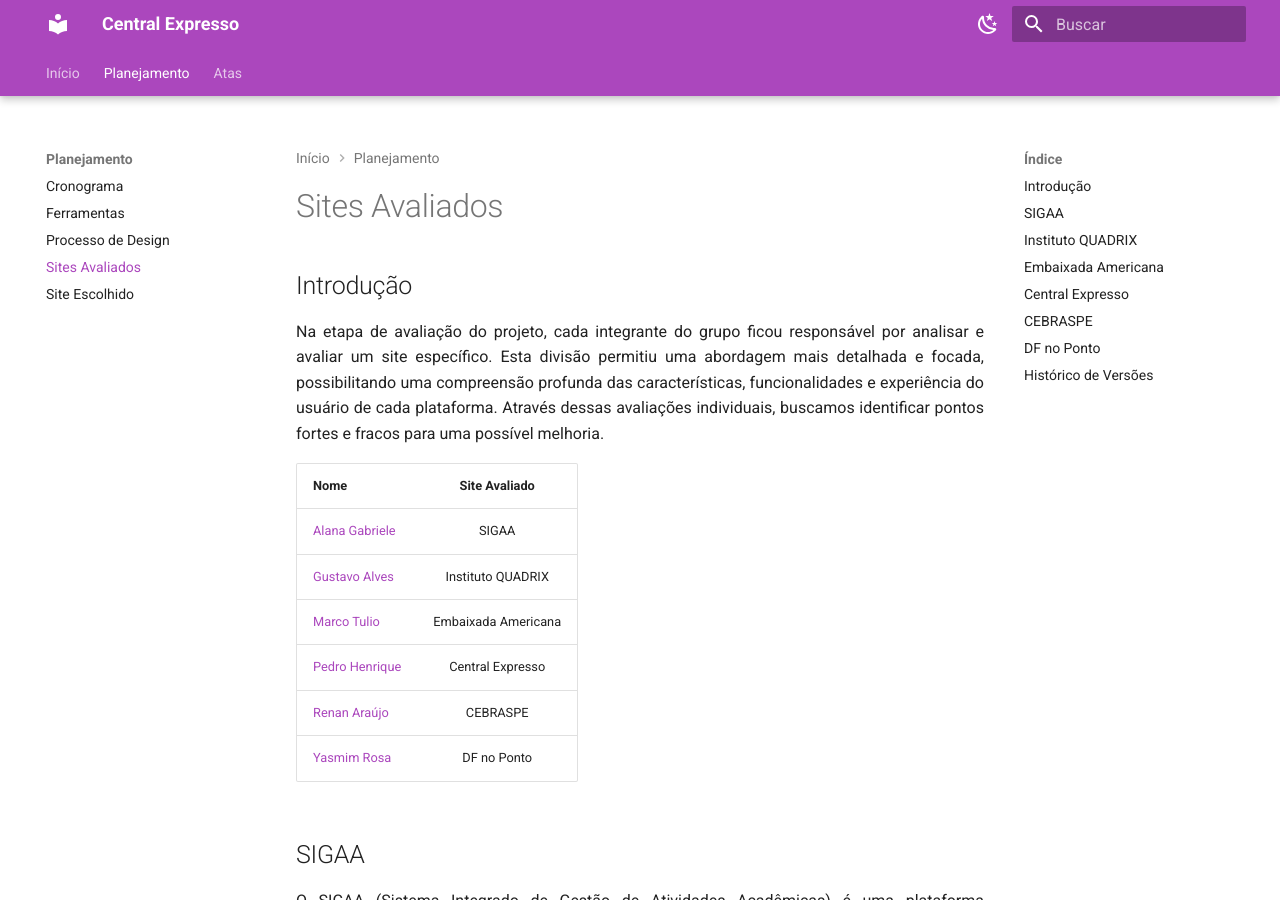
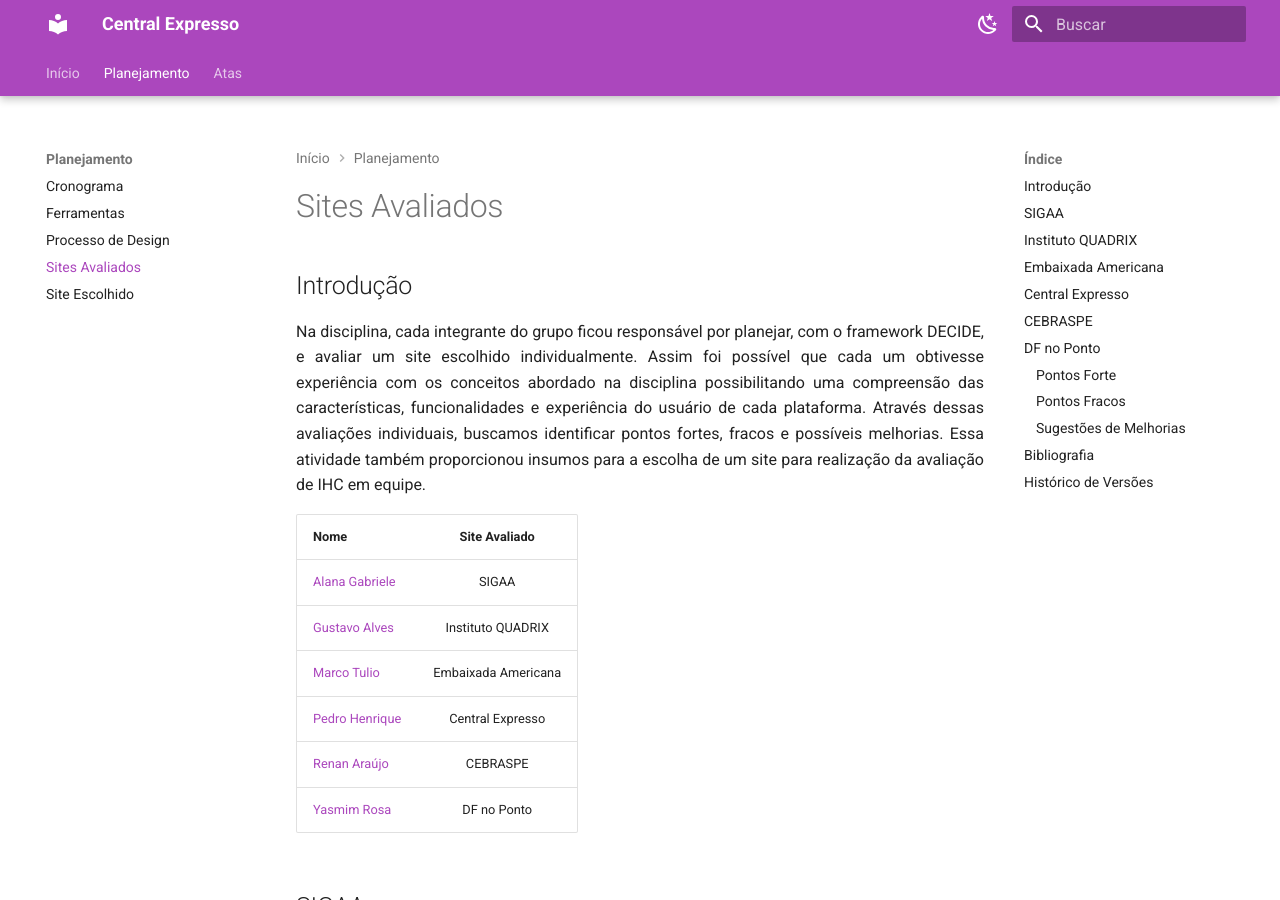
Before and after one commit to Interacao-Humano-Computador/2024.1-Grupo08, an MkDocs documentation site: the page built from docs/planejamento/sites_avaliados.md, in a window 1280 px wide and 900 px high. Built offline with MkDocs 1.6.1 and Material for MkDocs 9.7.7, drawn with Linux system fonts in a browser that asks for light colours; some of the changed text lies outside the part shown.

Commit message:
adicionando pontos fortes e fracos

```diff
--- a/docs/planejamento/sites_avaliados.md
+++ b/docs/planejamento/sites_avaliados.md
@@ -2,7 +2,8 @@
 
 ## Introdução
 
-Na etapa de avaliação do projeto, cada integrante do grupo ficou responsável por analisar e avaliar um site específico. Esta divisão permitiu uma abordagem mais detalhada e focada, possibilitando uma compreensão profunda das características, funcionalidades e experiência do usuário de cada plataforma. Através dessas avaliações individuais, buscamos identificar pontos fortes e fracos para uma possível melhoria.
+Na disciplina, cada integrante do grupo ficou responsável por planejar, com o framework DECIDE, e avaliar um site escolhido individualmente. Assim foi possível que cada um obtivesse experiência com os conceitos abordado na disciplina possibilitando uma compreensão das características, funcionalidades e experiência do usuário de cada plataforma. Através dessas avaliações individuais, buscamos identificar pontos fortes, fracos e possíveis melhorias.
+Essa atividade também proporcionou insumos para a escolha de um site para realização da avaliação de IHC em equipe.
 
 | Nome |    Site Avaliado    |
 | ------ | :--------: |
@@ -13,11 +14,11 @@
   [Renan Araújo](https://github.com/renantfm4)   | CEBRASPE |
   [Yasmim Rosa](https://github.com/yaskisoba) | DF no Ponto |
 
-##SIGAA
+## SIGAA
 
 O SIGAA (Sistema Integrado de Gestão de Atividades Acadêmicas) é uma plataforma desenvolvida para gerenciar atividades acadêmicas e administrativas. Utilizado por diversas instituições de ensino superior, o SIGAA oferece funcionalidades como matrícula em disciplinas, emissão de histórico escolar e gerenciamento de eventos acadêmicos.
 
-##Instituto QUADRIX
+## Instituto QUADRIX
 
 O Instituto QUADRIX é uma organização especializada na realização de concursos públicos, processos seletivos, avaliações e certificações. Reconhecido pela sua expertise em aplicar avaliações de grande escala, o QUADRIX atua em parceria com diversas instituições públicas e privadas, contribuindo para a seleção de profissionais qualificados em diferentes áreas e setores.
 
@@ -39,6 +40,23 @@
 
 O DFnoPonto é um sistema de consulta de horários e linhas de transporte público no Distrito Federal. Com ele, você pode verificar itinerários, visualizar trajetos e obter informações sobre os pontos de parada. Além disso, o DFnoPonto também oferece a localização em tempo real dos ônibus via sinal de GPS.
 
+### Pontos Forte
+- Uma abordagem boa para centralização de informações sobre linhas de ônibus;
+- É fácil para procurar por linhas de ônibus já conhecidas.
+
+### Pontos Fracos
+- Não possui opções de acessibilidade;
+- Uma procura por linhas de ônibus por parada é mais complexa e demorada para quem dispõe de pouco tempo ou pouca experiência com sistemas interativos;
+- Funcionalidades que os usuários não entendem seu objetivo como: GeoMobi e veículos.
+
+### Sugestões de Melhorias
+- Inclusão de opções de acessibilidade;
+- Inserção de explicações ou exemplos nas funcionalidades já que abrange um público diverso.
+
+## Bibliografia
+
+
+
 ## Histórico de Versões
 
 | Versão |    Data    | Descrição                                 | Autor(es)                                       | Revisor(es)                                    |
```
